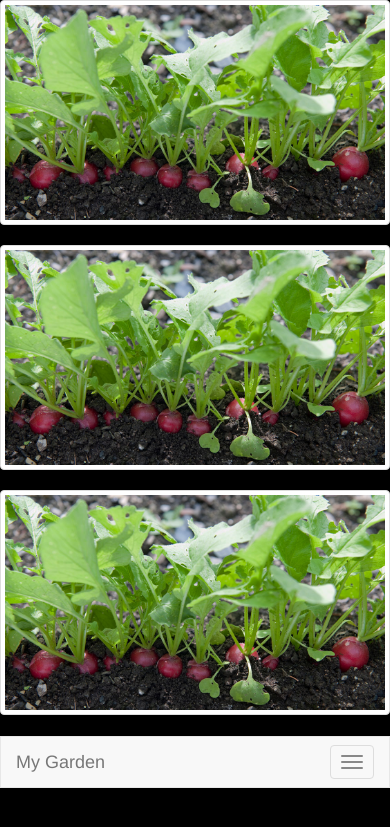
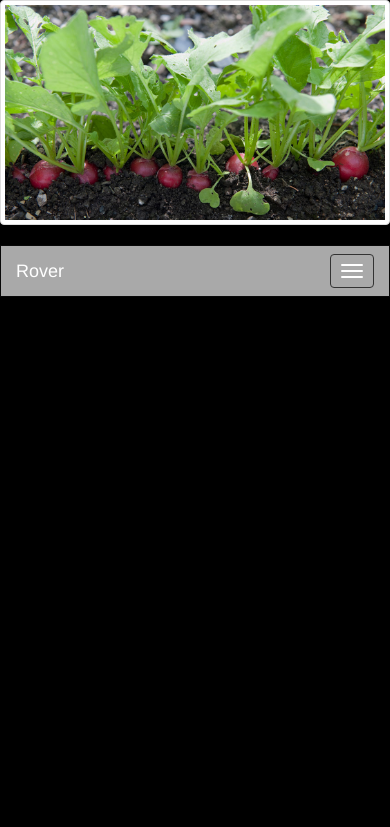
Before and after one commit to kajackdfw/flaskirover, a Flask app: page / in a window 390 px wide; the page is wider, and only the part inside the window is pictured. Shown: the top 827 px of that part. Run offline with Flask 2, Linux system fonts and the light colour scheme; style sheets or scripts are compiled from the project's sources; some libraries are stand-ins or nearby versions.

Commit message:
new high-contrast theme

```diff
--- a/static/css/high-contrast-theme.less
+++ b/static/css/high-contrast-theme.less
@@ -3,3 +3,32 @@
 body {
   background: black;
 }
+
+.navbar {
+    &:extend(.navbar);
+    border-radius: 0px;
+    color: white;
+}
+
+
+.navbar-inverse {
+    background: darkgray;
+
+    a > span {
+        color: white;
+    }
+
+    a {
+        color: white;
+    }
+
+    .navbar-brand {
+        color: white;
+    }
+
+    color: white;
+
+    .navbar-nav > li > a {
+        color: white;
+    }
+}
--- a/templates/index.html
+++ b/templates/index.html
@@ -9,42 +9,15 @@
 
     <div class="row">
 
-        <div class="col-md-6 hidden-xs hidden-sm">
+        <div class="col-md-10 hidden-xs hidden-sm">
             <img src="static/cam/latest.jpg" class="img-responsive" alt="Responsive image">
             <div style="height: 6px;"></div>
-
-
-
-            <div class="">
-                <button type="button" class="btn btn-lg-top"><span class="glyphicon glyphicon-chevron-up" aria-hidden="true"></span></button>
-            </div>
-            <div class="btn-group" role="group" aria-label="...">
-                <button type="button" class="btn btn-lg-left"><span class="glyphicon glyphicon-chevron-left" aria-hidden="true"></span></button>
-                <button type="button" class="btn btn-lg-center"><span class="glyphicon glyphicon-camera" aria-hidden="true"></span></button>
-                <button type="button" class="btn btn-lg-right"><span class="glyphicon glyphicon-chevron-right" aria-hidden="true"></span></button>
-            </div>
-            <div class="">
-                <button type="button" class="btn btn-lg-bottom"><span class="glyphicon glyphicon-chevron-down" aria-hidden="true"></span></button>
-            </div>
-
-
         </div>
 
-        <div class="col-md-1 visible-xs-block visible-sm-block">
+        <div class="col-md-2 visible-xs-block visible-sm-block">
             <a href="view/latest.jpg" class="thumbnail"><img src="static/cam/latest.jpg" alt="..."></a>
         </div>
 
-        <div class="col-md-1">
-            {% for image in images %}
-                <a href="view/{{ image }}" class="thumbnail"><img src="static/cam/{{ image }}" alt="..."></a>
-            {% endfor %}
-        </div>
-
-
-        <div class="col-md-5">
-
-
-        </div>
     </div>
 
     {% include 'partials/navbar.html' %}
--- a/templates/partials/navbar.html
+++ b/templates/partials/navbar.html
@@ -1,4 +1,4 @@
-<nav class="navbar navbar-default">
+<nav class="navbar navbar-inverse">
   <div class="container-fluid">
     <!-- Brand and toggle get grouped for better mobile display -->
     <div class="navbar-header">
@@ -8,7 +8,7 @@
         <span class="icon-bar"></span>
         <span class="icon-bar"></span>
       </button>
-      <a class="navbar-brand" href="/">My Garden</a>
+      <a class="navbar-brand" href="/">Rover</a>
     </div>
 
     <!-- Collect the nav links, forms, and other content for toggling -->
```
Also changed, not shown: templates/scratch.html (added, +21 -0 lines).
